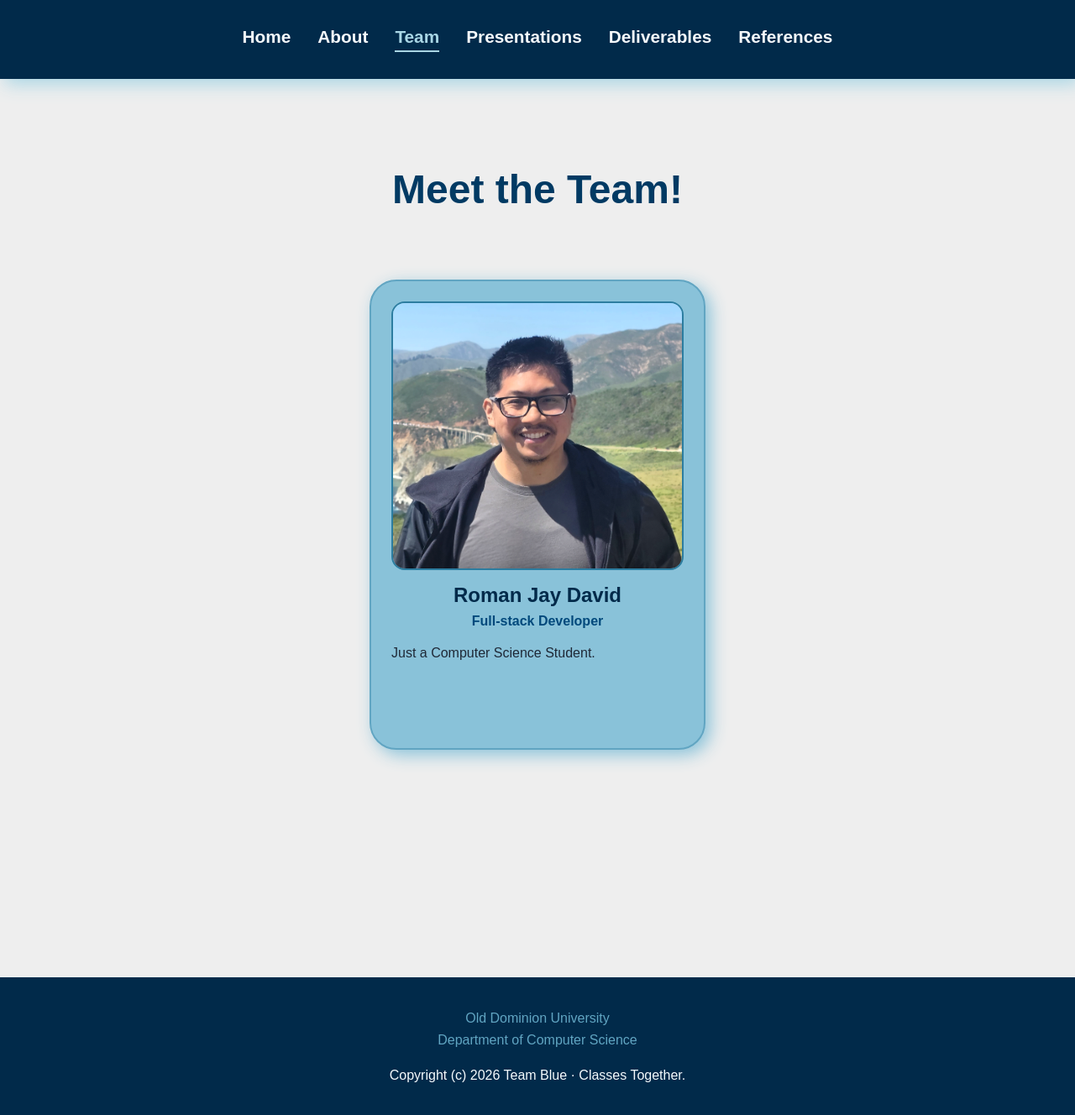
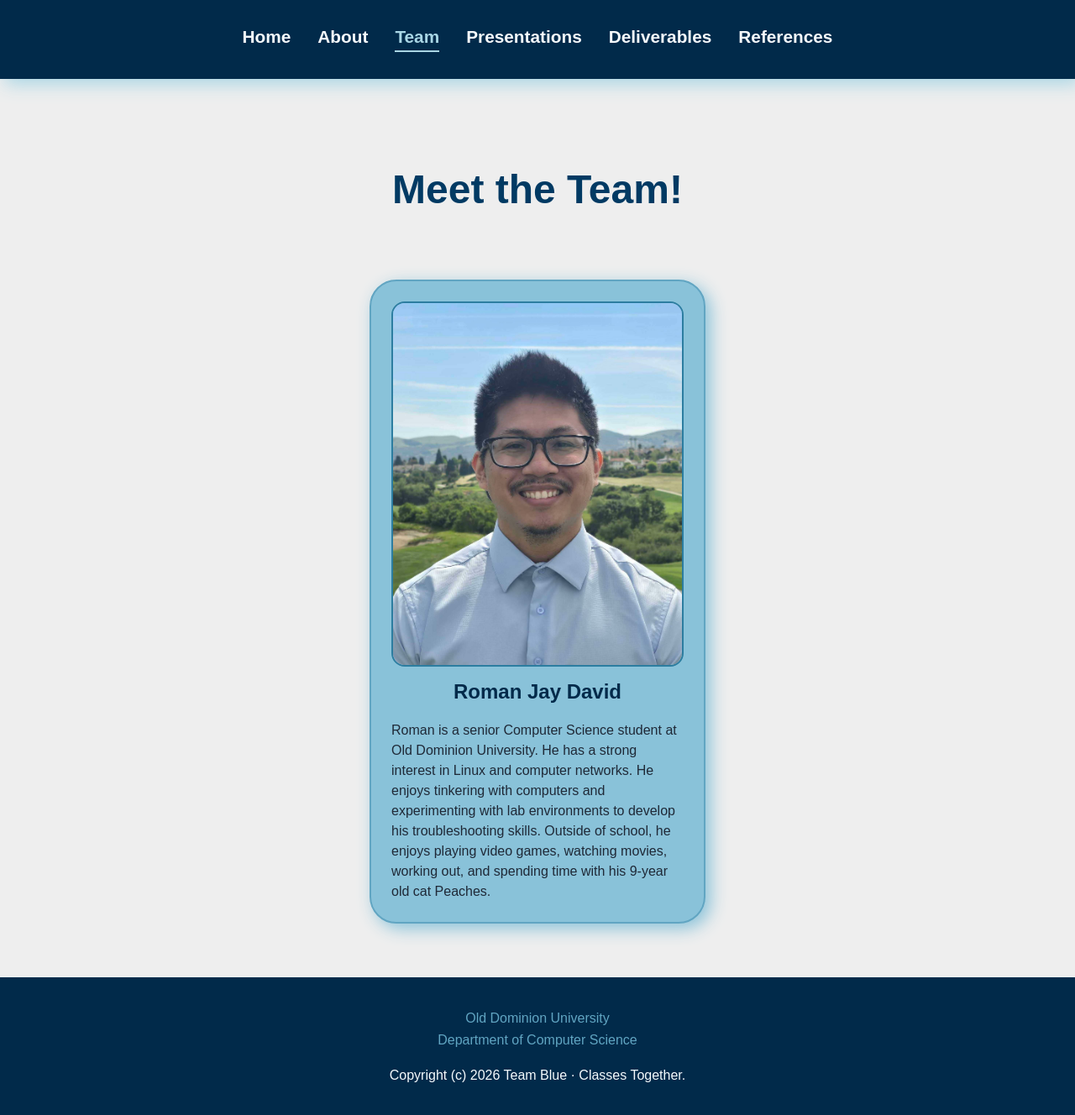
Before and after one commit to classes-together/classes-together.github.io, a Jekyll site: the page built from team.html, in a window 1280 px wide and 1330 px high. Shown: the whole window at 84% size. Built offline with Jekyll 4.4.1, drawn with Linux system fonts in a browser that asks for light colours.

Commit message:
Update team profile and improve image styling

```diff
--- a/_data/team-members.yml
+++ b/_data/team-members.yml
@@ -5,15 +5,31 @@
 #   2. Fill in the fields listed below.
 #
 # Fields:
-#   name    - Team member's name (First/Last)
-#   role    - Role within the project.
-#   image   - Relative path of team member's photo (try to keep in /assets/team/...)
-#   bio     - Short biography or introduction.
+#   name              - Team member's name (First/Last)
+#   role              - Role within the project.
+#   image             - Team member's photo and optional adjustments.
+#     path            - Required relative path of team member's photo (try to keep in /assets/team/...)
+#     image_position  - Optional CSS object-position property (default: center).
+#     image_zoom      - Optional image scale factor (default: 1).
+#     image_x         - Optional horizontal image offset (default: 0%).
+#     image_y         - Optional vertical image offset (default: 0%).
+#   bio               - Short biography or introduction.
+#
+# Image adjustments (examples):
+#   zoom: 1.5     # Zoom in by 50%
+#   x: 40%        # Shift image right
+#   x: -40%       # Shift image left
+#   y: 20%        # Shift image down
+#   y: -20%       # Shift image up
 #
 # `>-` allows for multiline text to be treated as a single line.
 
 - name: Roman Jay David
-  role: Full-stack Developer
-  image: /assets/team/roman-jay-david.png
+  role:
+  image:
+    path: /assets/team/roman-jay-david.jpg
   bio: >-
-    Just a Computer Science Student.
+    Roman is a senior Computer Science student at Old Dominion University. He has a strong interest
+    in Linux and computer networks. He enjoys tinkering with computers and experimenting with lab
+    environments to develop his troubleshooting skills. Outside of school, he enjoys playing video
+    games, watching movies, working out, and spending time with his 9-year old cat Peaches.
--- a/assets/css/style.css
+++ b/assets/css/style.css
@@ -291,7 +291,7 @@ footer .copyright {
   grid-template-rows: 5rem auto auto;
   justify-items: center;
   align-content: center;
-  gap: 0;
+  gap: 1rem;
 
   min-width: 0;
   min-height: 20rem;
@@ -386,7 +386,7 @@ footer .copyright {
   justify-content: center;
 
   width: 100%;
-  height: 20rem;
+  aspect-ratio: 4 / 5;
   overflow: hidden;
 
   border: 2px solid var(--blue-medium);
@@ -397,6 +397,11 @@ footer .copyright {
   width: 100%;
   height: 100%;
   object-fit: cover;
+
+  object-position: var(--image-position, center);
+
+  transform: translate(var(--image-x, 0%), var(--image-y, 0%))
+              scale(var(--image-zoom, 1));
 }
 
 .team-member-info {
@@ -421,6 +426,7 @@ footer .copyright {
 
 .team-member-info .bio {
   margin: 0;
+  line-height: 1.5;
 }
 
 /*
@@ -688,7 +694,4 @@ nav a:focus-visible,
     width: 100%;
   }
 
-  .team-member-image {
-    height: 16rem;
-  }
 }
--- a/team.html
+++ b/team.html
@@ -12,9 +12,15 @@ header_key: team
     {% for member in site.data.team-members %}
       <article class="team-member">
         <div class="team-member-image">
-          {% if member.image and member.image != "" %}
-            <img src="{{ member.image | relative_url }}"
-                 alt="Portrait of {{ member.name | escape }}" />
+          {% if member.image.path and member.image.path != "" %}
+            <img src="{{ member.image.path | relative_url }}"
+                 alt="Portrait of {{ member.name | escape }}"
+                 style="
+                  --image-position: {{ member.image.position | default: 'center' | escape }};
+                  --image-zoom: {{ member.image.zoom | default: 1 | escape }};
+                  --image-x: {{ member.image.x | default: '0%' | escape }};
+                  --image-y: {{ member.image.y | default: '0%' | escape }};
+                  " />
           {% else %}
             <p>Portrait unavailable</p>
           {% endif %}
```
Also changed, not shown: assets/team/roman-jay-david.jpg (added), assets/team/roman-jay-david.png (deleted).
